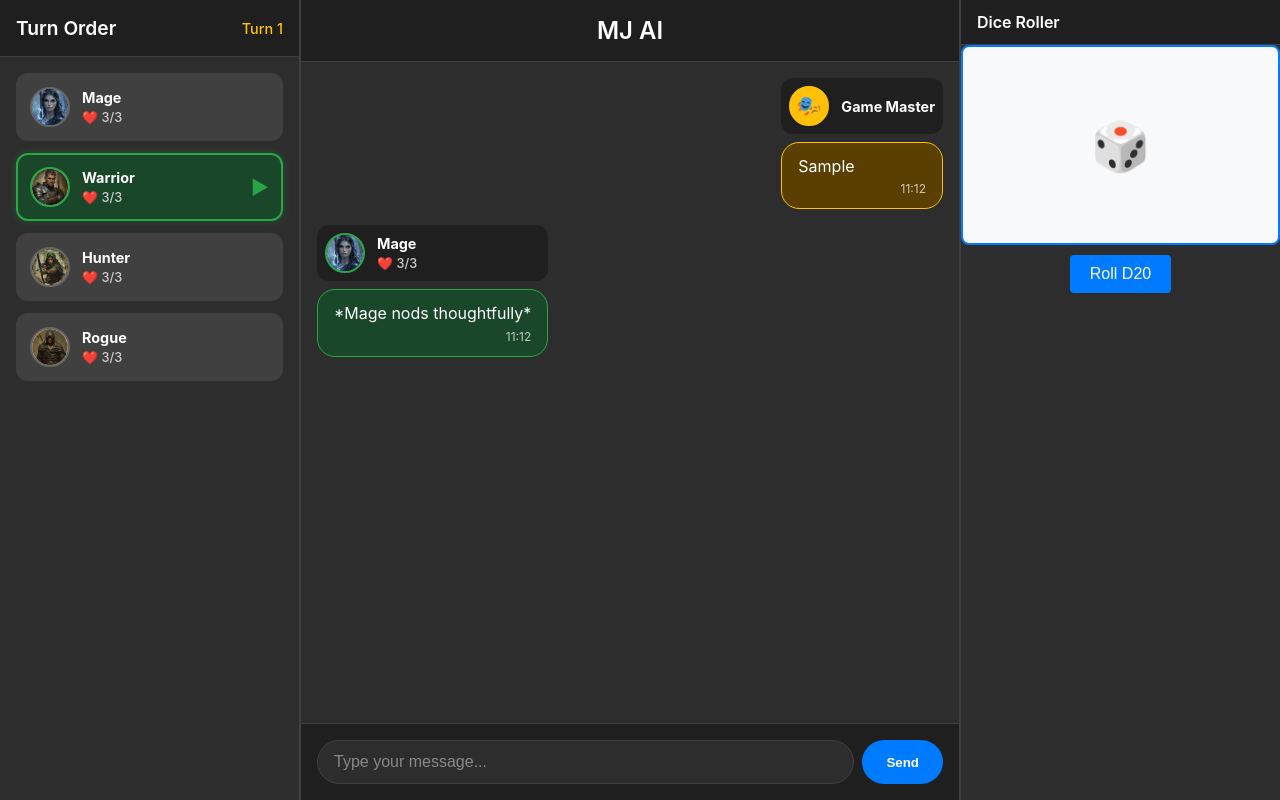
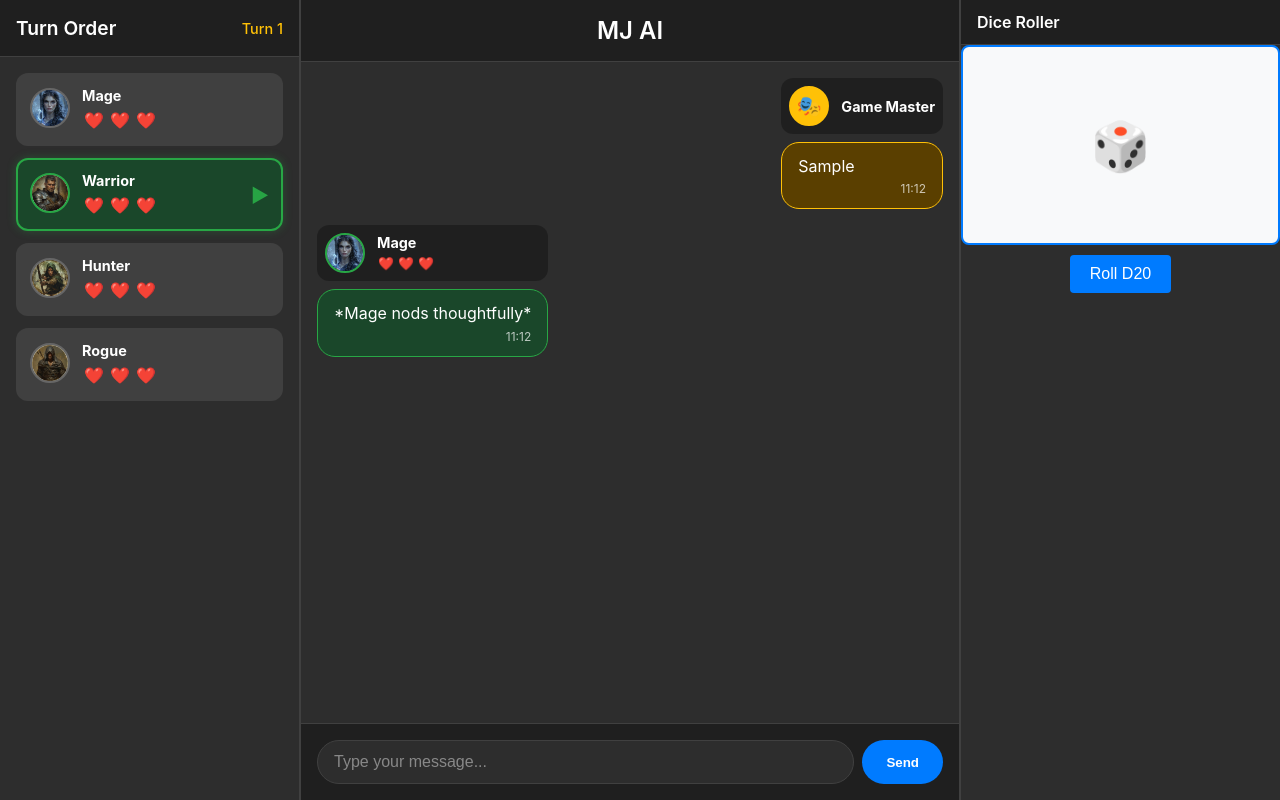
Before and after one commit to tchikl-h/mjai, an Angular app in the folder chat-app/: page / in a window 1280 px wide. Both pictures are taken after typing "Sample" into the empty fields and a click on the button "Send". Built offline with nearby package versions, Linux system fonts and the light colour scheme; no server answers.

Commit message:
Health can now be modified, the players can die

```diff
--- a/chat-app/src/app/app.component.css
+++ b/chat-app/src/app/app.component.css
@@ -118,9 +118,9 @@
 }
 
 .player-health {
-  font-size: 0.8rem;
-  color: #cccccc;
-  font-weight: 500;
+  display: flex;
+  gap: 2px;
+  align-items: center;
 }
 
 .message-text {
@@ -266,10 +266,21 @@
   box-shadow: 0 0 10px rgba(40, 167, 69, 0.3);
 }
 
+.turn-player.eliminated-player {
+  border-color: #666;
+  background-color: #2a2a2a;
+  opacity: 0.7;
+}
+
 .turn-player-info {
   display: flex;
   align-items: center;
   gap: 0.75rem;
+}
+
+.avatar-container {
+  position: relative;
+  display: inline-block;
 }
 
 .turn-avatar {
@@ -284,6 +295,24 @@
   border-color: #28a745;
 }
 
+.eliminated-overlay {
+  position: absolute;
+  top: 0;
+  left: 0;
+  width: 100%;
+  height: 100%;
+  background-color: rgba(0, 0, 0, 0.8);
+  border-radius: 50%;
+  display: flex;
+  align-items: center;
+  justify-content: center;
+}
+
+.eliminated-text {
+  font-size: 20px;
+  animation: pulse 2s infinite;
+}
+
 .turn-details {
   display: flex;
   flex-direction: column;
@@ -296,10 +325,75 @@
   font-size: 0.9rem;
 }
 
+.turn-name.eliminated {
+  color: #999;
+  text-decoration: line-through;
+}
+
+.eliminated-status {
+  color: #ff6b6b;
+  font-size: 0.7rem;
+  font-weight: bold;
+  text-align: center;
+  background-color: rgba(255, 107, 107, 0.2);
+  border-radius: 4px;
+  padding: 2px 4px;
+  margin-left: 8px;
+}
+
 .turn-health {
-  color: #cccccc;
+  display: flex;
+  gap: 2px;
+  align-items: center;
+}
+
+/* Heart styles */
+.heart {
+  font-size: 1rem;
+  cursor: pointer;
+  transition: all 0.2s ease;
+  user-select: none;
+  padding: 2px;
+  border-radius: 4px;
+}
+
+.heart:hover {
+  transform: scale(1.2);
+  background-color: rgba(255, 255, 255, 0.1);
+}
+
+.heart.filled {
+  opacity: 1;
+}
+
+.heart.empty {
+  opacity: 0.4;
+}
+
+.heart.empty:hover {
+  opacity: 0.8;
+}
+
+/* Smaller hearts for chat messages */
+.heart.small {
   font-size: 0.8rem;
-  font-weight: 500;
+  cursor: default;
+  padding: 1px;
+}
+
+.heart.small:hover {
+  transform: none;
+  background-color: transparent;
+}
+
+.heart.disabled {
+  cursor: default;
+  opacity: 0.3;
+}
+
+.heart.disabled:hover {
+  transform: none;
+  background-color: transparent;
 }
 
 .current-indicator {
--- a/chat-app/src/app/app.component.html
+++ b/chat-app/src/app/app.component.html
@@ -8,19 +8,39 @@
 
     <div class="turn-list">
       <div
-        *ngFor="let player of getTurnOrder(); let i = index"
+        *ngFor="let player of getOrderedPlayers(); let i = index"
         class="turn-player"
-        [ngClass]="{'current-player': i === getCurrentPlayerIndex()}">
+        [ngClass]="{
+          'current-player': isCurrentPlayer(player),
+          'eliminated-player': !player.isAlive()
+        }">
 
         <div class="turn-player-info">
-          <img [src]="player.imageUri" [alt]="player.name" class="turn-avatar">
+          <div class="avatar-container">
+            <img [src]="player.imageUri" [alt]="player.name" class="turn-avatar">
+            <div *ngIf="!player.isAlive()" class="eliminated-overlay">
+              <span class="eliminated-text">💀</span>
+            </div>
+          </div>
           <div class="turn-details">
-            <span class="turn-name">{{ player.name }}</span>
-            <span class="turn-health">❤️ {{ player.health }}/3</span>
+            <span class="turn-name" [class.eliminated]="!player.isAlive()">{{ player.name }}</span>
+            <div class="turn-health">
+              <span
+                *ngFor="let heart of [1,2,3]; let i = index"
+                class="heart"
+                [class.filled]="i < player.health"
+                [class.empty]="i >= player.health"
+                [class.disabled]="!player.isAlive()"
+                (click)="toggleHealth(player, i)"
+                [title]="!player.isAlive() ? 'Player is eliminated' : (i < player.health ? 'Click to remove health' : 'Click to add health')">
+                {{ i < player.health ? '❤️' : '🤍' }}
+              </span>
+            </div>
           </div>
         </div>
 
-        <div *ngIf="i === getCurrentPlayerIndex()" class="current-indicator">▶</div>
+        <div *ngIf="isCurrentPlayer(player)" class="current-indicator">▶</div>
+        <div *ngIf="!player.isAlive()" class="eliminated-status">ELIMINATED</div>
       </div>
     </div>
   </div>
@@ -45,7 +65,15 @@
           <img [src]="message.player.imageUri" [alt]="message.player.name" class="player-avatar">
           <div class="player-details">
             <span class="player-name">{{ message.player.name }}</span>
-            <span class="player-health">❤️ {{ message.player.health }}/3</span>
+            <div class="player-health">
+              <span
+                *ngFor="let heart of [1,2,3]; let i = index"
+                class="heart small"
+                [class.filled]="i < message.player.health"
+                [class.empty]="i >= message.player.health">
+                {{ i < message.player.health ? '❤️' : '🤍' }}
+              </span>
+            </div>
           </div>
         </div>
 
--- a/chat-app/src/app/app.component.ts
+++ b/chat-app/src/app/app.component.ts
@@ -100,8 +100,58 @@ export class AppComponent implements OnInit, AfterViewChecked {
     return this.gameService.getCurrentTurn().turnNumber;
   }
 
+  getOrderedPlayers(): PlayerImpl[] {
+    const currentTurnOrder = this.gameService.getCurrentTurn().turnOrder as PlayerImpl[];
+    const allPlayers = this.gameService.getAllPlayers() as PlayerImpl[];
+    const eliminatedPlayers = allPlayers.filter(player => !player.isAlive());
+
+    // Return turn order first, then eliminated players
+    return [...currentTurnOrder, ...eliminatedPlayers];
+  }
+
+  isPlayerInCurrentTurn(player: PlayerImpl): boolean {
+    return this.gameService.getCurrentTurn().turnOrder.includes(player);
+  }
+
+  getPlayerTurnIndex(player: PlayerImpl): number {
+    const currentTurnOrder = this.gameService.getCurrentTurn().turnOrder;
+    return currentTurnOrder.indexOf(player);
+  }
+
+  isCurrentPlayer(player: PlayerImpl): boolean {
+    const turnOrder = this.gameService.getCurrentTurn().turnOrder;
+    const currentIndex = this.gameService.getCurrentTurn().currentPlayerIndex;
+    return turnOrder[currentIndex] === player;
+  }
+
   ngAfterViewChecked() {
     this.scrollToBottom();
+  }
+
+  toggleHealth(player: PlayerImpl, heartIndex: number): void {
+    const previousHealth = player.health;
+
+    if (heartIndex < player.health) {
+      // Click on a filled heart - decrease health
+      player.health = heartIndex;
+    } else {
+      // Click on an empty heart - set health to that level + 1
+      player.health = heartIndex + 1;
+    }
+
+    // Ensure health stays within bounds (0-3)
+    player.health = Math.max(0, Math.min(3, player.health));
+
+    console.log(`${player.name} health changed to: ${player.health}`);
+
+    // Check if player died or was revived
+    if (previousHealth > 0 && player.health === 0) {
+      console.log(`${player.name} has been eliminated!`);
+      this.gameService.generateNewTurn();
+    } else if (previousHealth === 0 && player.health > 0) {
+      console.log(`${player.name} has been revived!`);
+      this.gameService.generateNewTurn();
+    }
   }
 
   private scrollToBottom(): void {
--- a/chat-app/src/app/services/game.service.ts
+++ b/chat-app/src/app/services/game.service.ts
@@ -20,6 +20,7 @@ export class GameService {
     const alivePlayers = this.players.filter(player => player.isAlive());
 
     if (alivePlayers.length === 0) {
+      console.log('No players alive! Game over.');
       this.currentTurn = new TurnImpl([], 0, this.currentTurn.turnNumber);
       return;
     }
@@ -32,7 +33,8 @@ export class GameService {
     for (let i = 0; i < shuffledPlayers.length; i++) {
       turnOrder.push(shuffledPlayers[i]);
     }
-    console.log(turnOrder);
+
+    console.log(`New turn generated with ${alivePlayers.length} alive players:`, turnOrder.map(p => p.name));
     this.currentTurn = new TurnImpl(turnOrder, 0, this.currentTurn.turnNumber);
   }
 
```
